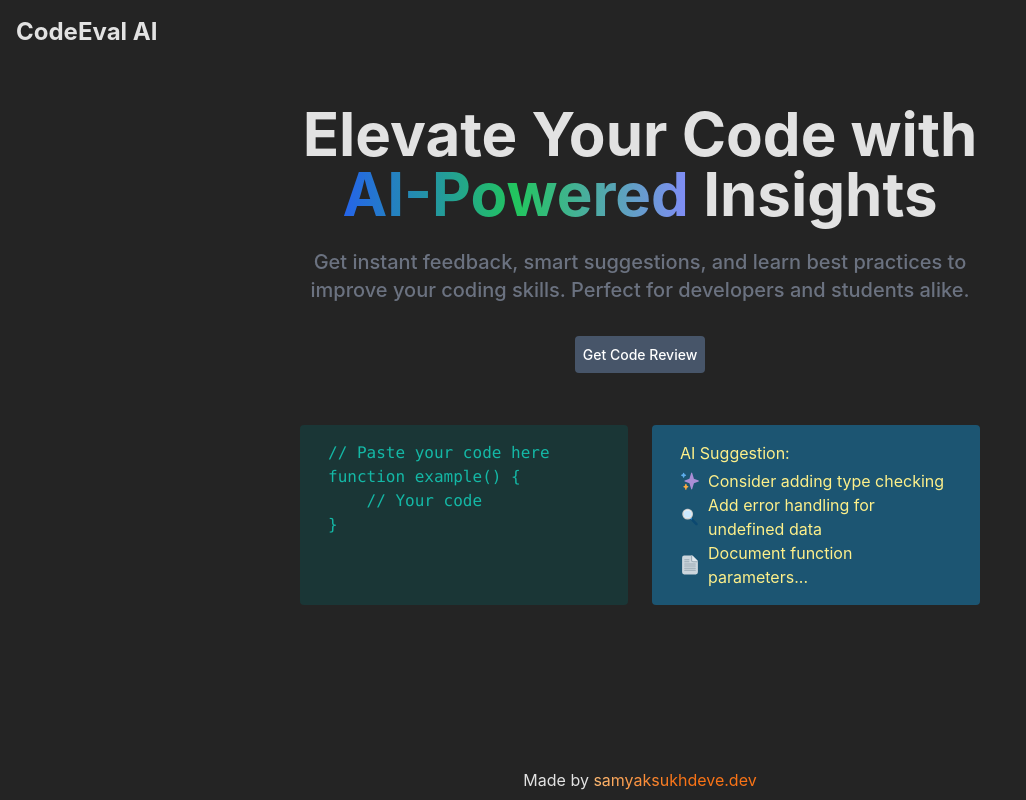
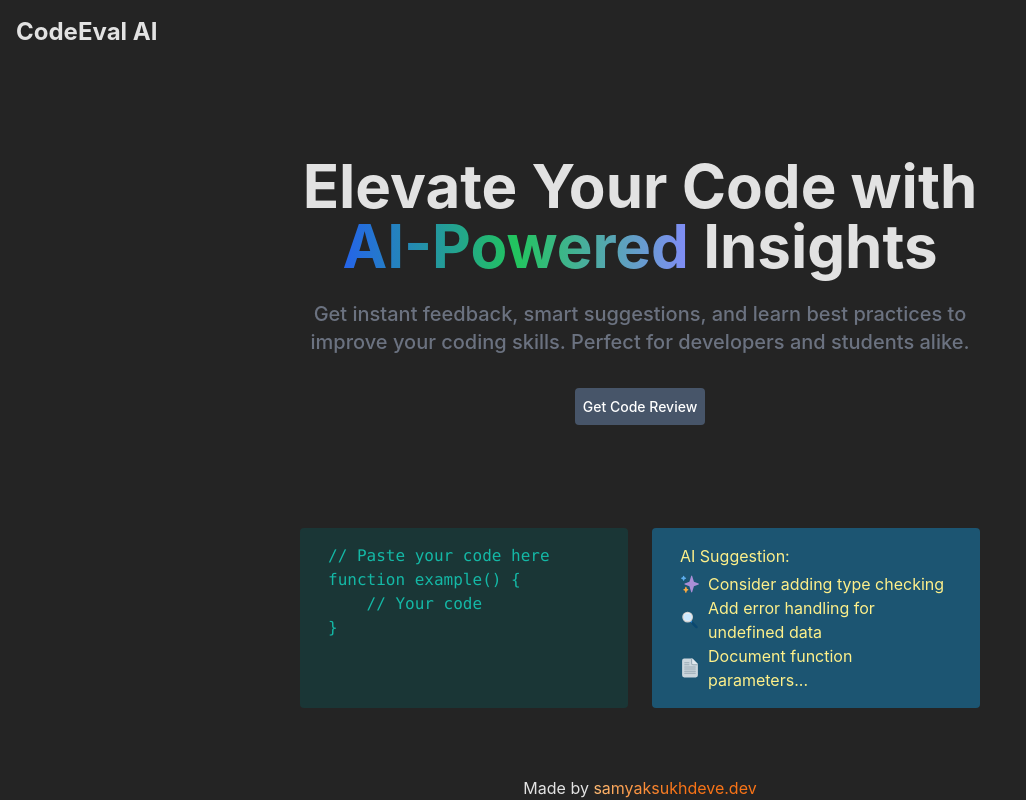
Before and after one commit to SamyakSukhdeve/codeeval-frontend, a React (Vite) app: page / in a window 1280 px wide. Shown: the whole page, without its empty margins (0-1026 px from the left). Built offline with nearby package versions, Linux system fonts and the light colour scheme; no server answers.

Commit message:
minor fix

```diff
--- a/src/components/Editor.jsx
+++ b/src/components/Editor.jsx
@@ -15,7 +15,7 @@ const Editor = () => {
         behavior: "smooth",
       });
     } catch (e) {
-      toast.error(e.response.data?.message);
+      toast.error(e.response?.data.message);
     }
   };
 
--- a/src/pages/Landing.jsx
+++ b/src/pages/Landing.jsx
@@ -8,7 +8,7 @@ const Landing = () => {
   return (
     <div className="min-h-svh flex flex-col">
       <Header />
-      <section className="flex flex-col justify-center items-center py-10 text-center">
+      <section className="flex flex-col grow justify-center items-center py-10 text-center">
         <div className="container mx-auto max-w-3xl">
           <div className="text-2xl sm:text-4xl md:text-6xl px-2 font-bold mb-6">
             Elevate Your Code with{" "}
@@ -31,7 +31,7 @@ const Landing = () => {
         </Link>
       </section>
 
-      <div className="grid sm:grid-cols-2 md:grid-cols-2 md:mx-20 lg:mx-72">
+      <div className="grid sm:grid-cols-2 mb-14  md:grid-cols-2 md:mx-20 lg:mx-72">
         <div className="px-7 py-4 m-3 rounded bg-[#1A3636]">
           <pre>
             <code className="text-teal-500">{`// Paste your code here
@@ -67,7 +67,7 @@ function example() {
         </div>
       </div>
 
-      <footer className="flex justify-center items-center absolute inset-x-0 bottom-2">
+      <footer className="flex justify-center items-center  inset-x-0 bottom-2">
         <div>
           Made by{" "}
           <Link
```
